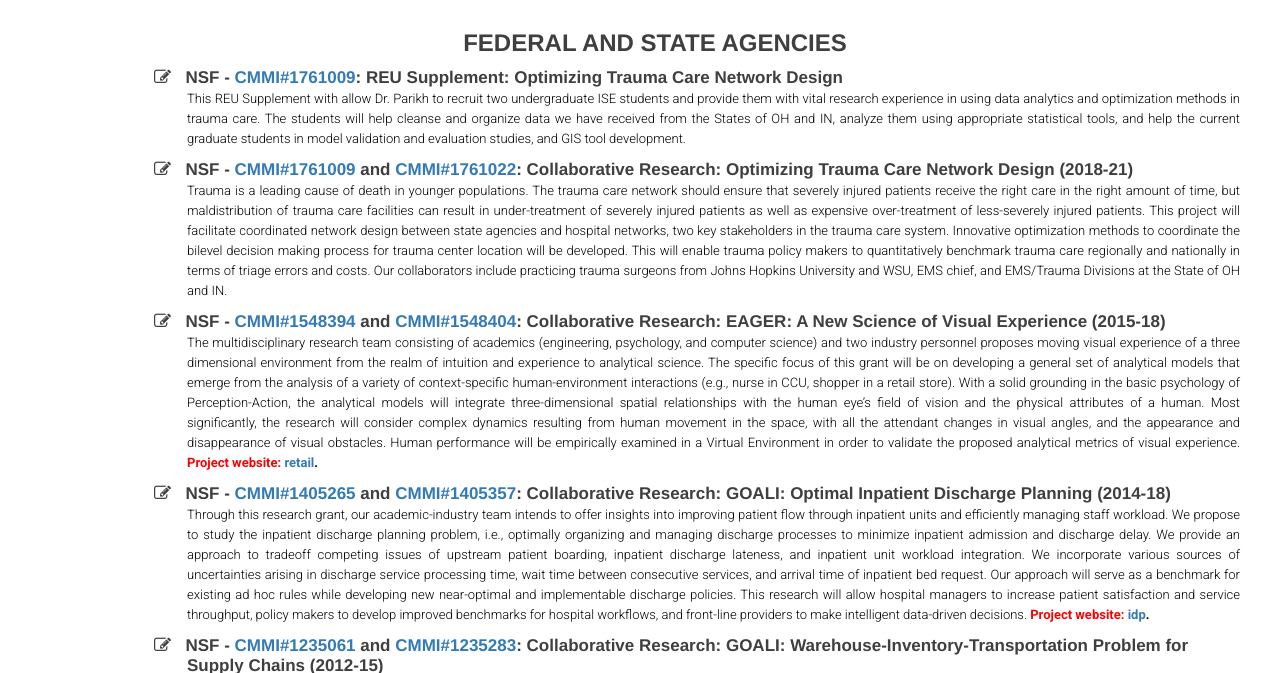
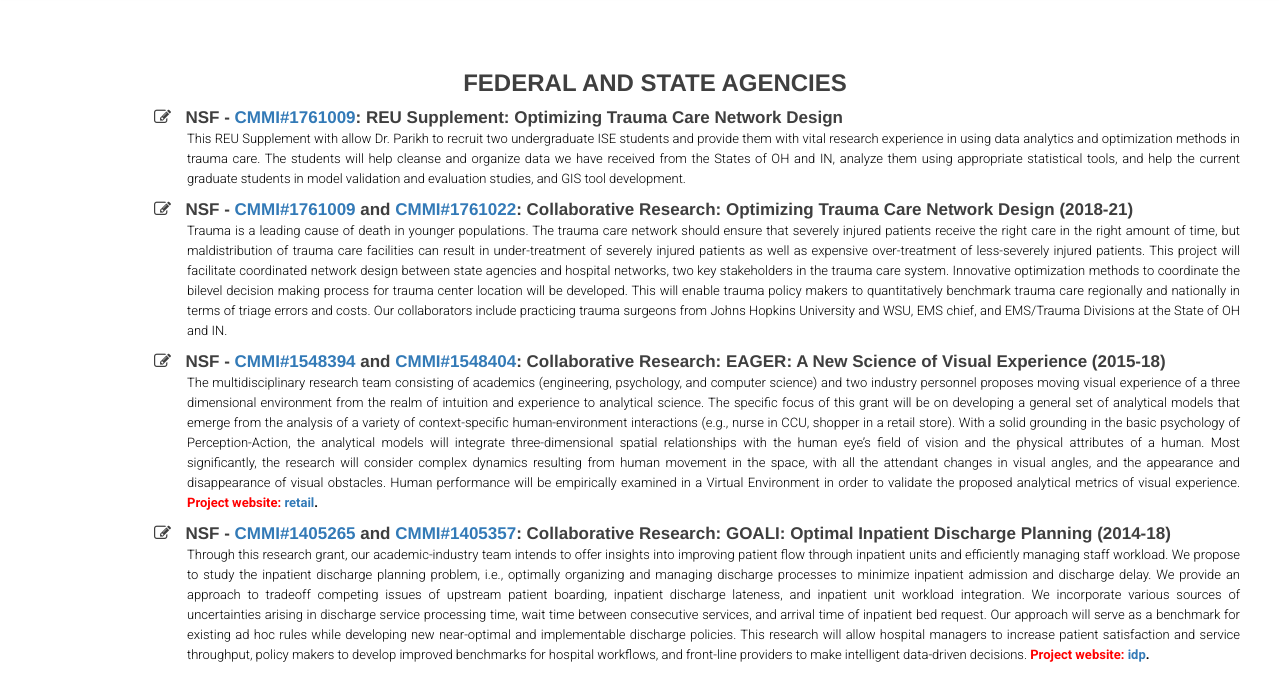
Before and after one commit to daol-org/lab, a plain HTML site: page research.html in a window 1280 px wide. Shown: the part 65-738 px from the top of the page. Drawn offline with nearby package versions, Linux system fonts and the light colour scheme; a web font is replaced by a local one.

Commit message:
changed header space

```diff
--- a/research.html
+++ b/research.html
@@ -134,7 +134,7 @@
 </div>
 </header><!-- ================================================== Slider Section Start ================================================== -->
 
-<section id="about" style="padding-top: 0px;">
+<section id="about" style="padding-top: 40px;">
 <div class="container">
 <div class="container">
 <div class="row">
```
